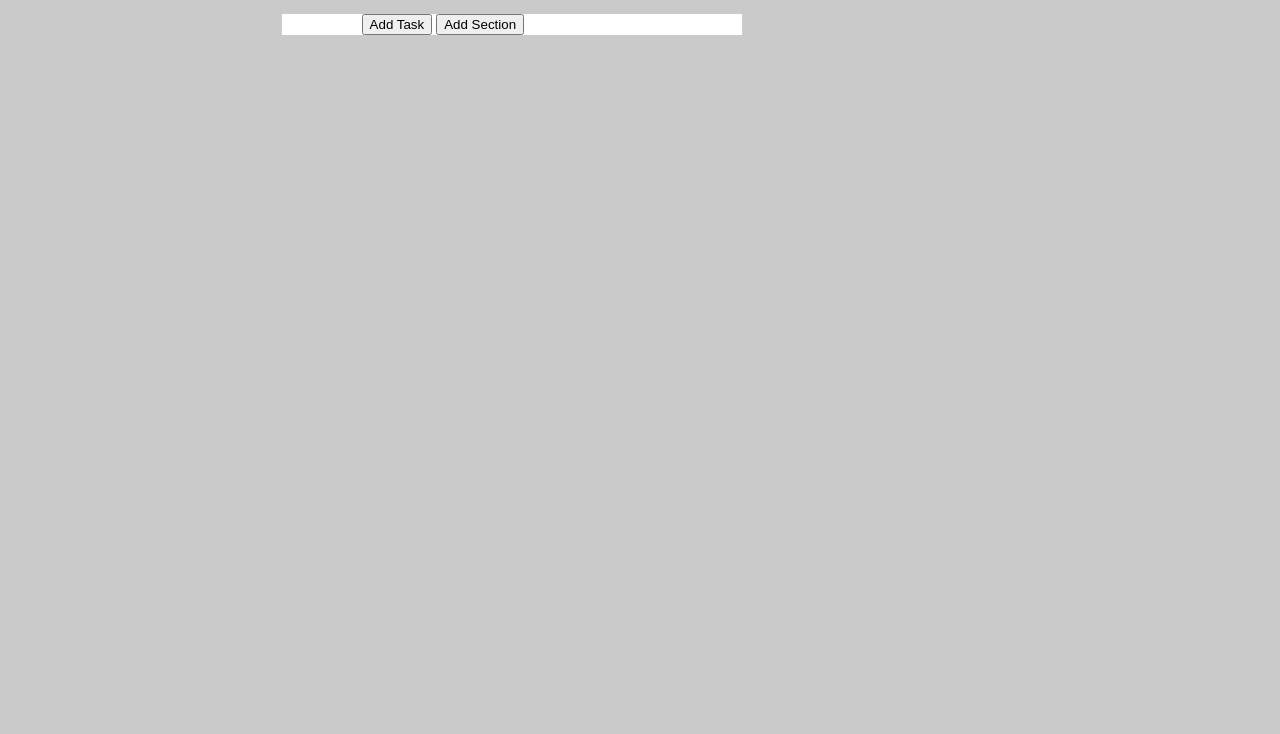
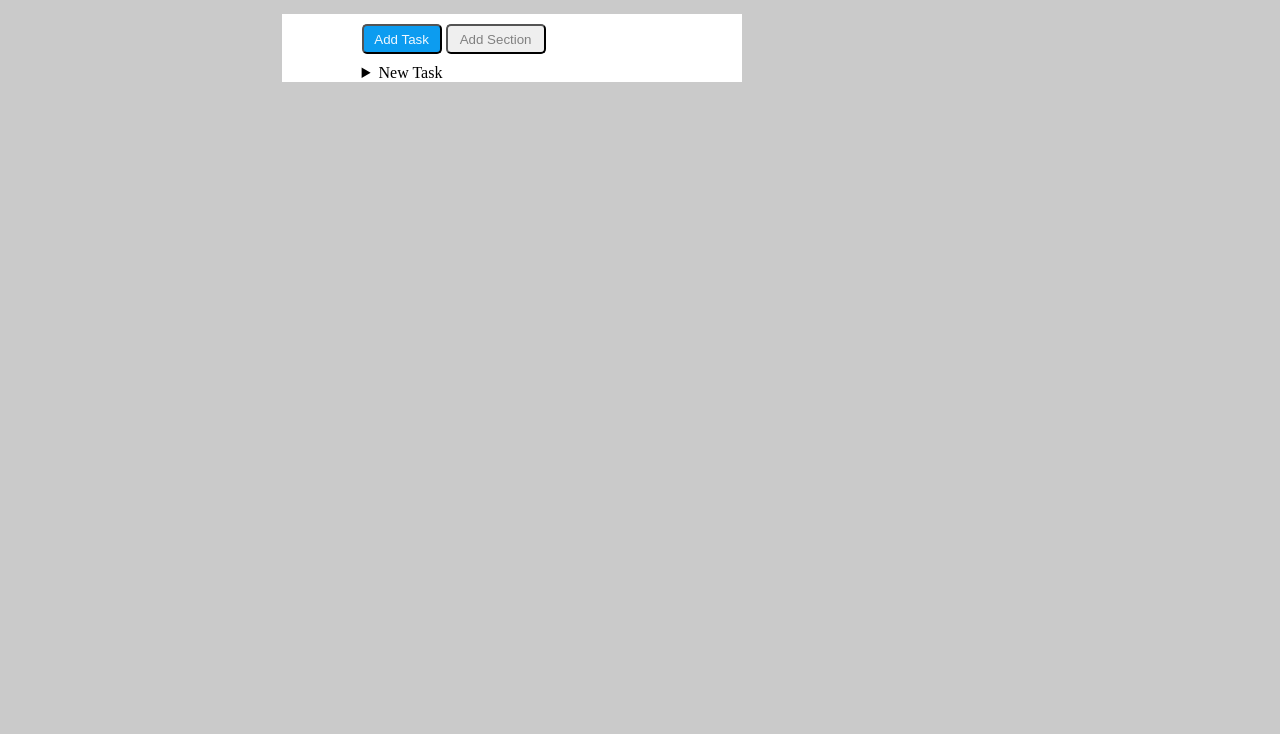
Before and after one commit to LuigiSerra91/html-css-toboolist2, a plain HTML site: page index.html in a window 1280 px wide. Shown: the part 66-800 px from the top of the page. Drawn offline with Linux system fonts and the light colour scheme.

Commit message:
add_dettails

```diff
--- a/css/style.css
+++ b/css/style.css
@@ -38,6 +38,7 @@ body{
 
 .logo_img{
     vertical-align: middle;
+    padding-left: 10px;
 }
 
 .card_container{
@@ -48,3 +49,25 @@ body{
     margin: auto;
     margin-top: 30px;
 }
+
+.bt_task{
+    background-color: var(--tob-editorial);
+    color: aliceblue;
+    border-radius: 5px;
+    width: 80px;
+    height: 30px;
+
+}
+
+.bt_section{
+    color: gray;
+    border-radius: 5px;
+    width: 100px;
+    height: 30px;
+
+}
+
+.section_button{
+    padding-top: 10px;
+    padding-bottom: 10px;
+}
--- a/index.html
+++ b/index.html
@@ -18,12 +18,18 @@
 
          <div class="card_container">
             <section class="section_button">
-                <button>Add Task</button>
-                <button>Add Section</button>
+                <button class="bt_task">Add Task</button>
+                <button class="bt_section">Add Section</button>
             </section>
 
 
             <div class="card_body">
+               <details>
+                <summary>New Task</summary>
+                 <ol>
+                    <li>Quarterly Newsletter</li>
+                 </ol>
+               </details>
 
             </div>
 
```
